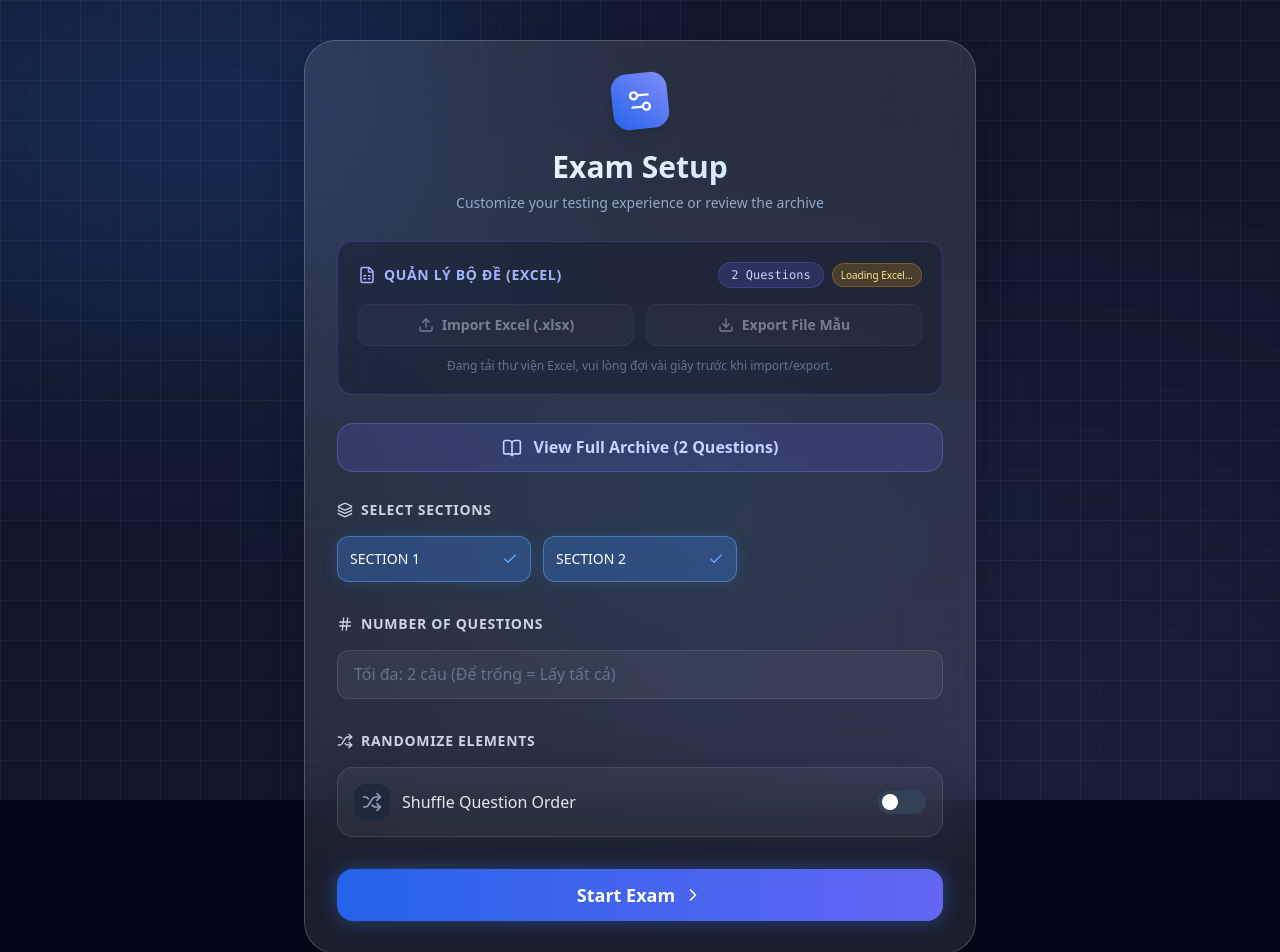
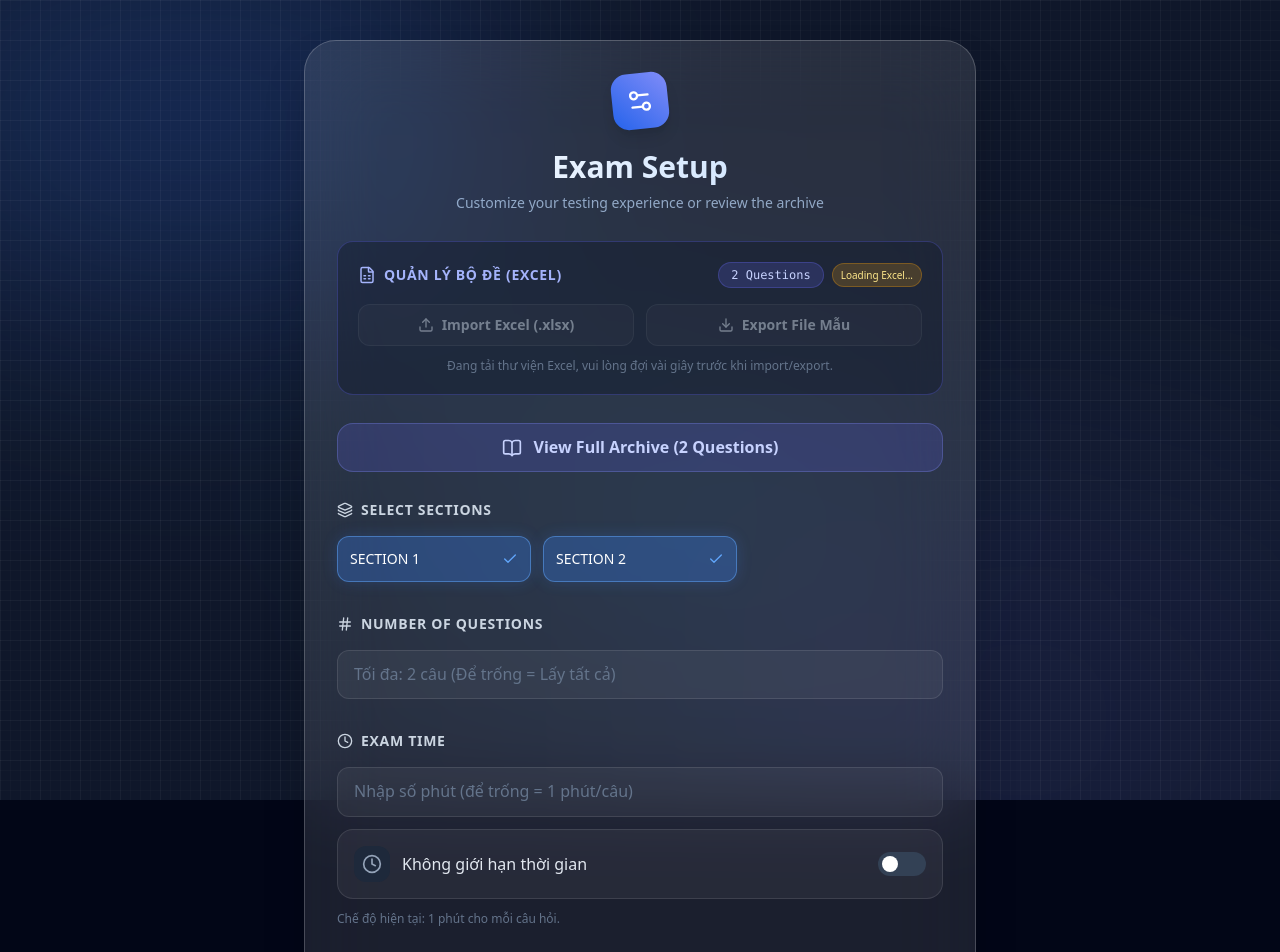
Before and after one commit to peekkapoo/multiplechoicesapp, a React (Vite) app: page / in a window 1280 px wide. Shown: the top 952 px of the page. Built offline with nearby package versions, Linux system fonts and the light colour scheme.

Commit message:
fix: improve exam time flow and QA UX refinements

```diff
--- a/src/App.jsx
+++ b/src/App.jsx
@@ -64,7 +64,10 @@ const CopyrightFooter = () => (
   </footer>
 );
 
-const Toggle = ({ enabled, setEnabled, label }) => (
+const Toggle = ({ enabled, setEnabled, label, icon }) => {
+  const ToggleIcon = icon ?? Shuffle;
+
+  return (
     <button
       type="button"
       className="w-full flex items-center justify-between p-4 rounded-2xl bg-white/5 border border-white/10 hover:bg-white/10 transition-colors cursor-pointer"
@@ -75,7 +78,7 @@ const Toggle = ({ enabled, setEnabled, label }) => (
     >
       <div className="flex items-center gap-3 text-slate-200">
         <div className={`p-2 rounded-xl ${enabled ? 'bg-blue-500/20 text-blue-400' : 'bg-slate-800 text-slate-400'} transition-colors`}>
-        <Shuffle size={20} />
+          <ToggleIcon size={20} />
         </div>
         <span className="font-medium text-sm md:text-base">{label}</span>
       </div>
@@ -84,6 +87,7 @@ const Toggle = ({ enabled, setEnabled, label }) => (
       </div>
     </button>
   );
+};
 
 export default function App() {
   const [appState, setAppState] = useState('setup'); // 'setup', 'quiz', 'result', 'archive'
@@ -124,12 +128,16 @@ export default function App() {
   const [selectedSections, setSelectedSections] = useState(availableSections);
   const [questionCountInput, setQuestionCountInput] = useState(''); // Để trống = chọn tất cả
   const [isShuffleQs, setIsShuffleQs] = useState(false);
+  const [timeLimitInput, setTimeLimitInput] = useState(''); // Để trống = mặc định 1 phút/câu
+  const [isUnlimitedTime, setIsUnlimitedTime] = useState(false);
 
   // Active Quiz State
   const [activeQuizData, setActiveQuizData] = useState([]);
   const [currentQuestionIdx, setCurrentQuestionIdx] = useState(0);
   const [userAnswers, setUserAnswers] = useState({});
   const [timeRemaining, setTimeRemaining] = useState(0);
+  const [quizTimeLimitSeconds, setQuizTimeLimitSeconds] = useState(0);
+  const [elapsedSeconds, setElapsedSeconds] = useState(0);
 
   // Archive State
   const [archiveSearch, setArchiveSearch] = useState('');
@@ -235,6 +243,18 @@ export default function App() {
     });
   };
 
+  const setUnlimitedTimeEnabled = (updater) => {
+    setIsUnlimitedTime((prev) => {
+      const next = typeof updater === 'function' ? updater(prev) : updater;
+
+      if (next) {
+        setTimeLimitInput('');
+      }
+
+      return next;
+    });
+  };
+
   const maxQuestionCount = quizData.filter(
     (q) => selectedSections.includes(q.section || 'Uncategorized')
   ).length;
@@ -275,10 +295,26 @@ export default function App() {
       return;
     }
 
+    const customMinutes = Number.parseInt(timeLimitInput, 10);
+    let selectedTimeLimitSeconds = processedData.length * 60;
+
+    if (isUnlimitedTime) {
+      selectedTimeLimitSeconds = null;
+    } else if (timeLimitInput.trim() !== '') {
+      if (Number.isNaN(customMinutes) || customMinutes <= 0) {
+        alert('Thời gian làm bài phải là số phút lớn hơn 0.');
+        return;
+      }
+
+      selectedTimeLimitSeconds = customMinutes * 60;
+    }
+
     setActiveQuizData(processedData);
     setCurrentQuestionIdx(0);
     setUserAnswers({});
-    setTimeRemaining(processedData.length * 60);
+    setElapsedSeconds(0);
+    setQuizTimeLimitSeconds(selectedTimeLimitSeconds);
+    setTimeRemaining(selectedTimeLimitSeconds ?? 0);
     setAppState('quiz');
   };
 
@@ -286,7 +322,15 @@ export default function App() {
     if (appState !== 'quiz') return;
 
     const timer = setInterval(() => {
+      setElapsedSeconds((prev) => prev + 1);
+
+      if (quizTimeLimitSeconds === null) {
+        return;
+      }
+
       setTimeRemaining((prev) => {
+        if (typeof prev !== 'number') return 0;
+
         if (prev <= 1) {
           clearInterval(timer);
           setAppState('result');
@@ -298,7 +342,7 @@ export default function App() {
     }, 1000);
 
     return () => clearInterval(timer);
-  }, [appState]);
+  }, [appState, quizTimeLimitSeconds]);
 
   const finishQuiz = () => setAppState('result');
 
@@ -441,10 +485,41 @@ export default function App() {
 
             <div>
               <label className="flex items-center gap-2 text-sm font-semibold text-slate-300 mb-4 uppercase tracking-wider">
+                <Clock size={16} /> Exam Time
+              </label>
+              <div className="space-y-3">
+                <input
+                  type="number"
+                  min="1"
+                  step="1"
+                  value={timeLimitInput}
+                  onChange={(e) => setTimeLimitInput(e.target.value)}
+                  placeholder="Nhập số phút (để trống = 1 phút/câu)"
+                  disabled={isUnlimitedTime}
+                  className="w-full py-3 px-4 rounded-xl border border-white/10 bg-white/5 text-slate-100 placeholder-slate-500 focus:outline-none focus:border-blue-500 focus:bg-white/10 transition-all font-medium disabled:opacity-50 disabled:cursor-not-allowed"
+                />
+                <Toggle
+                  enabled={isUnlimitedTime}
+                  setEnabled={setUnlimitedTimeEnabled}
+                  label="Không giới hạn thời gian"
+                  icon={Clock}
+                />
+                <p className="text-xs text-slate-500">
+                  {isUnlimitedTime
+                    ? 'Chế độ hiện tại: Không giới hạn thời gian.'
+                    : timeLimitInput.trim() !== ''
+                      ? `Chế độ hiện tại: ${timeLimitInput} phút làm bài.`
+                      : 'Chế độ hiện tại: 1 phút cho mỗi câu hỏi.'}
+                </p>
+              </div>
+            </div>
+
+            <div>
+              <label className="flex items-center gap-2 text-sm font-semibold text-slate-300 mb-4 uppercase tracking-wider">
                 <Shuffle size={16} /> Randomize Elements
               </label>
               <div className="space-y-3">
-                <Toggle enabled={isShuffleQs} setEnabled={setIsShuffleQs} label="Shuffle Question Order" />
+                <Toggle enabled={isShuffleQs} setEnabled={setIsShuffleQs} label="Shuffle Question Order" icon={Shuffle} />
               </div>
             </div>
           </div>
@@ -492,6 +567,7 @@ export default function App() {
           <div className="max-w-5xl mx-auto flex flex-col sm:flex-row justify-between items-center gap-4">
             <div className="flex items-center gap-4 w-full sm:w-auto">
               <button
+                type="button"
                 onClick={() => setAppState('setup')}
                 className="p-2 bg-white/10 hover:bg-white/20 rounded-lg transition-colors border border-white/10 shrink-0"
               >
@@ -588,6 +664,11 @@ export default function App() {
   // APP STATE: RESULT
   if (appState === 'result') {
     const scorePercentage = activeQuizData.length > 0 ? Math.round((correctCount / activeQuizData.length) * 100) : 0;
+    const timeUsedLabel =
+      quizTimeLimitSeconds === null
+        ? `${formatTime(elapsedSeconds)} (No limit)`
+        : formatTime(elapsedSeconds);
+
     return (
       <div className="min-h-screen font-sans text-slate-100 relative flex flex-col">
         <AnimatedBackground />
@@ -605,11 +686,12 @@ export default function App() {
               </div>
               <div className="bg-white/5 rounded-2xl p-4 border border-white/10">
                 <p className="text-sm text-slate-400 mb-1">Time Used</p>
-                <p className="text-xl font-bold text-blue-400">{formatTime((activeQuizData.length * 60) - timeRemaining)}</p>
+                <p className="text-xl font-bold text-blue-400">{timeUsedLabel}</p>
               </div>
             </div>
 
             <button
+              type="button"
               onClick={() => setAppState('setup')}
               className="w-full py-3 bg-white/10 hover:bg-white/20 text-white border border-white/20 rounded-2xl font-semibold transition-all flex items-center justify-center gap-2"
             >
@@ -676,6 +758,7 @@ export default function App() {
         <header className="bg-white/5 backdrop-blur-md border-b border-white/10 px-4 md:px-6 py-3 flex justify-between items-center shrink-0 z-10">
           <div className="flex items-center gap-4">
             <button
+              type="button"
               onClick={() => {
                 if(window.confirm('Bạn có chắc chắn muốn thoát? Kết quả hiện tại sẽ bị hủy.')) setAppState('setup');
               }}
@@ -692,7 +775,7 @@ export default function App() {
           </div>
           <div className="flex items-center gap-3 bg-slate-800/50 text-blue-400 px-3 py-1.5 rounded-xl border border-white/10 shadow-inner font-mono text-base">
             <Clock size={18} />
-            {formatTime(timeRemaining)}
+            {quizTimeLimitSeconds === null ? `No limit · ${formatTime(elapsedSeconds)}` : formatTime(timeRemaining)}
           </div>
         </header>
 
@@ -753,6 +836,7 @@ export default function App() {
 
             <div className="mt-10 pb-12 flex justify-between items-center pl-0 md:pl-14">
               <button
+                type="button"
                 onClick={() => setCurrentQuestionIdx(prev => prev - 1)}
                 disabled={currentQuestionIdx === 0}
                 className="flex items-center gap-2 px-5 py-2.5 rounded-xl text-sm font-medium transition-all disabled:opacity-30 disabled:cursor-not-allowed bg-white/5 border border-white/10 text-slate-300 hover:bg-white/10"
@@ -761,6 +845,7 @@ export default function App() {
               </button>
 
               <button
+                type="button"
                 onClick={() => setCurrentQuestionIdx(prev => prev + 1)}
                 disabled={currentQuestionIdx === activeQuizData.length - 1}
                 className="flex items-center gap-2 px-5 py-2.5 rounded-xl text-sm font-bold transition-all disabled:opacity-30 disabled:cursor-not-allowed bg-blue-600 text-white hover:bg-blue-500 hover:shadow-[0_0_20px_rgba(59,130,246,0.4)]"
```
Also changed, not shown: 1 other file (tests, documents, lock files or other folders). Lines whose indentation alone changed are shown as unchanged.
